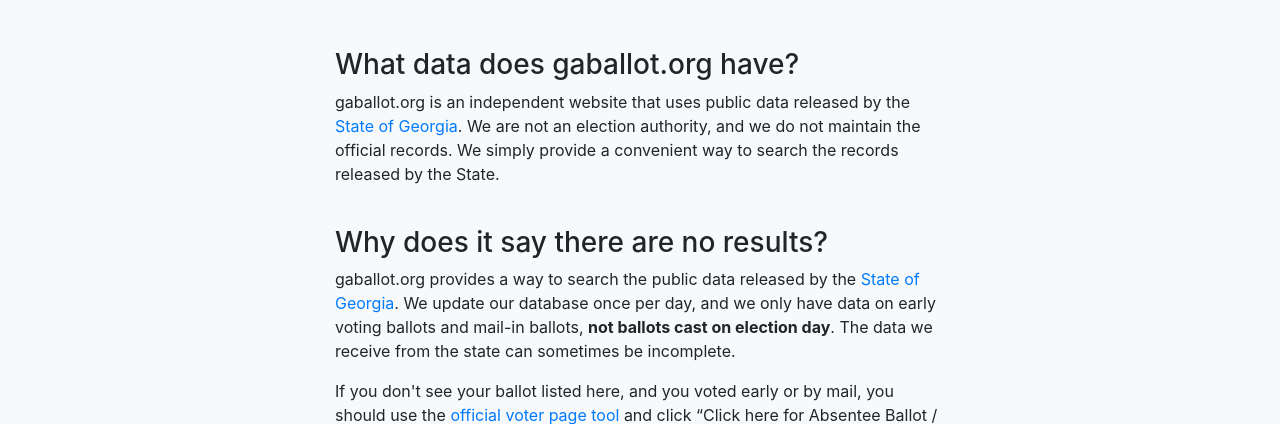
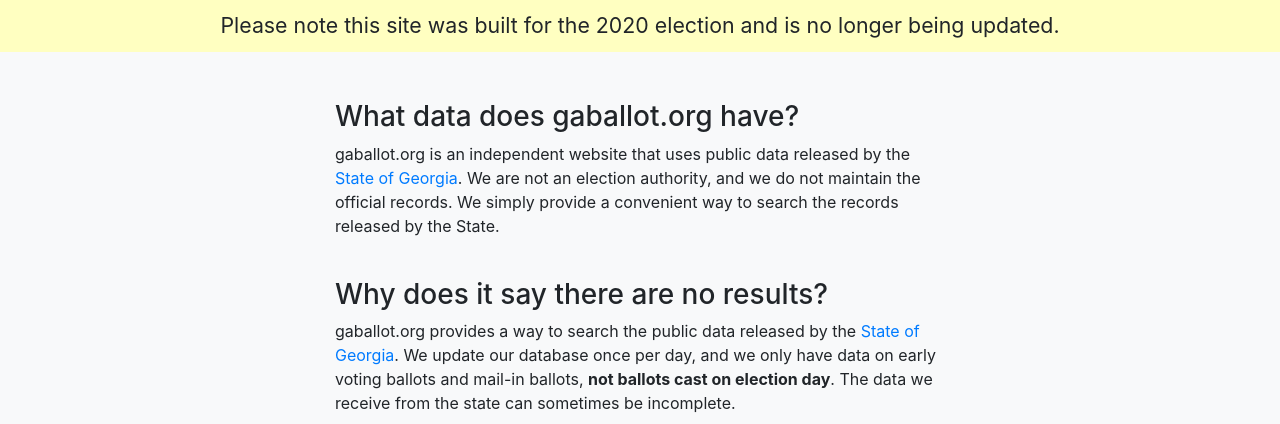
Before and after one commit to vote/gaballot, a Flask app: page /faq in a window 1280 px wide. Shown: the part 76-500 px from the top of the page. Run offline with Flask 2, Linux system fonts and the light colour scheme.

Commit message:
Add banner to inform visitors it is no longer being updated.

```diff
--- a/templates/base.html
+++ b/templates/base.html
@@ -64,6 +64,10 @@
       </a>
     </div>
   </nav>
+
+  <div style="background: #ffffc1; padding: 10px; font-size: 16pt; text-align: center;">
+    Please note this site was built for the 2020 election and is no longer being updated.
+  </div>
 
   <div id="content" class='bg-light pb-5'>
     {% block intro %}
```
